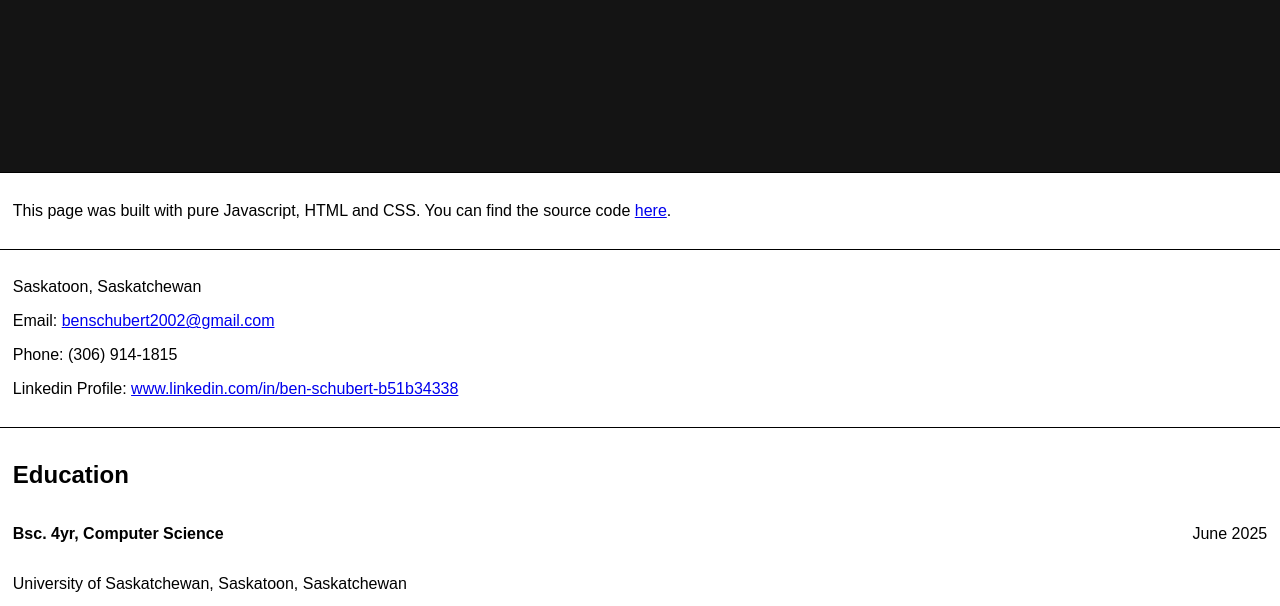
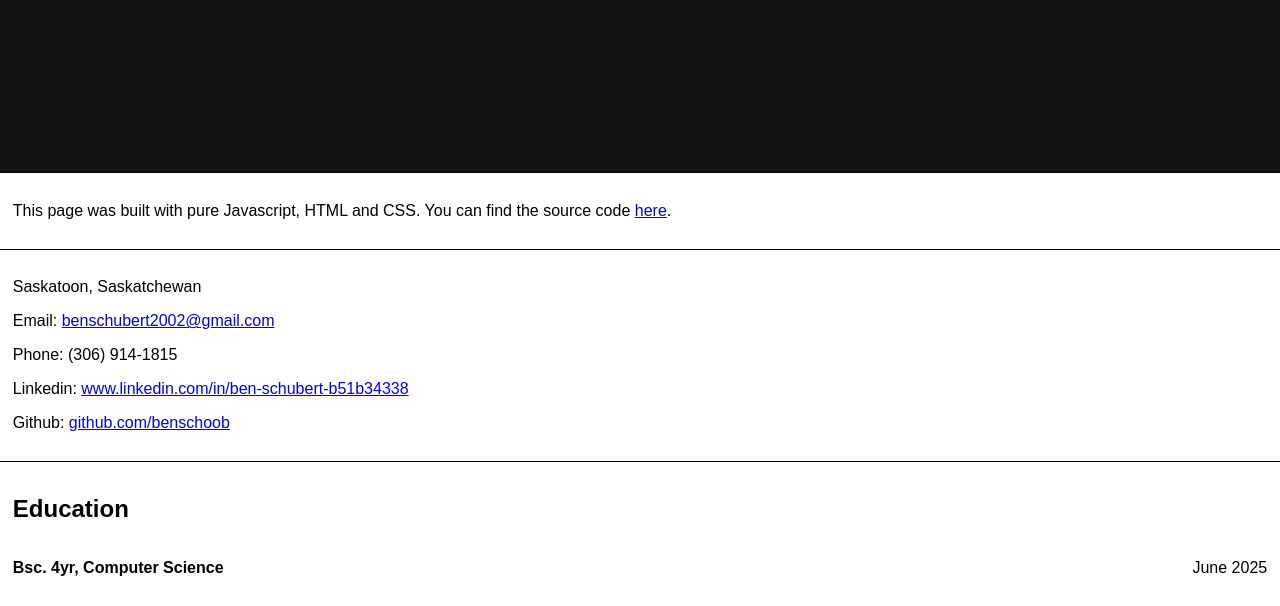
Before and after one commit to benschoob/benschoob.github.io, a plain HTML site: page index.html in a window 1280 px wide. Shown: the part 468-1074 px from the top of the page. Drawn offline with Linux system fonts and the light colour scheme.

Commit message:
added github profile link to 'about me' section

```diff
--- a/index.html
+++ b/index.html
@@ -27,7 +27,8 @@
                 <p>Saskatoon, Saskatchewan</p>
                 <p>Email: <a href= "mailto:benschubert2002@gmail.com">benschubert2002@gmail.com</a></p>
                 <p>Phone: (306) 914-1815</p>
-                <p>Linkedin Profile: <a href="https://www.linkedin.com/in/ben-schubert-b51b34338">www.linkedin.com/in/ben-schubert-b51b34338</a></p>
+                <p>Linkedin: <a href="https://www.linkedin.com/in/ben-schubert-b51b34338">www.linkedin.com/in/ben-schubert-b51b34338</a></p>
+                <p>Github: <a href="https://github.com/benschoob">github.com/benschoob</a></p>
             </div>
             <div id="education" class="section">
                 <h2 class="section_header">Education</h2>
```
